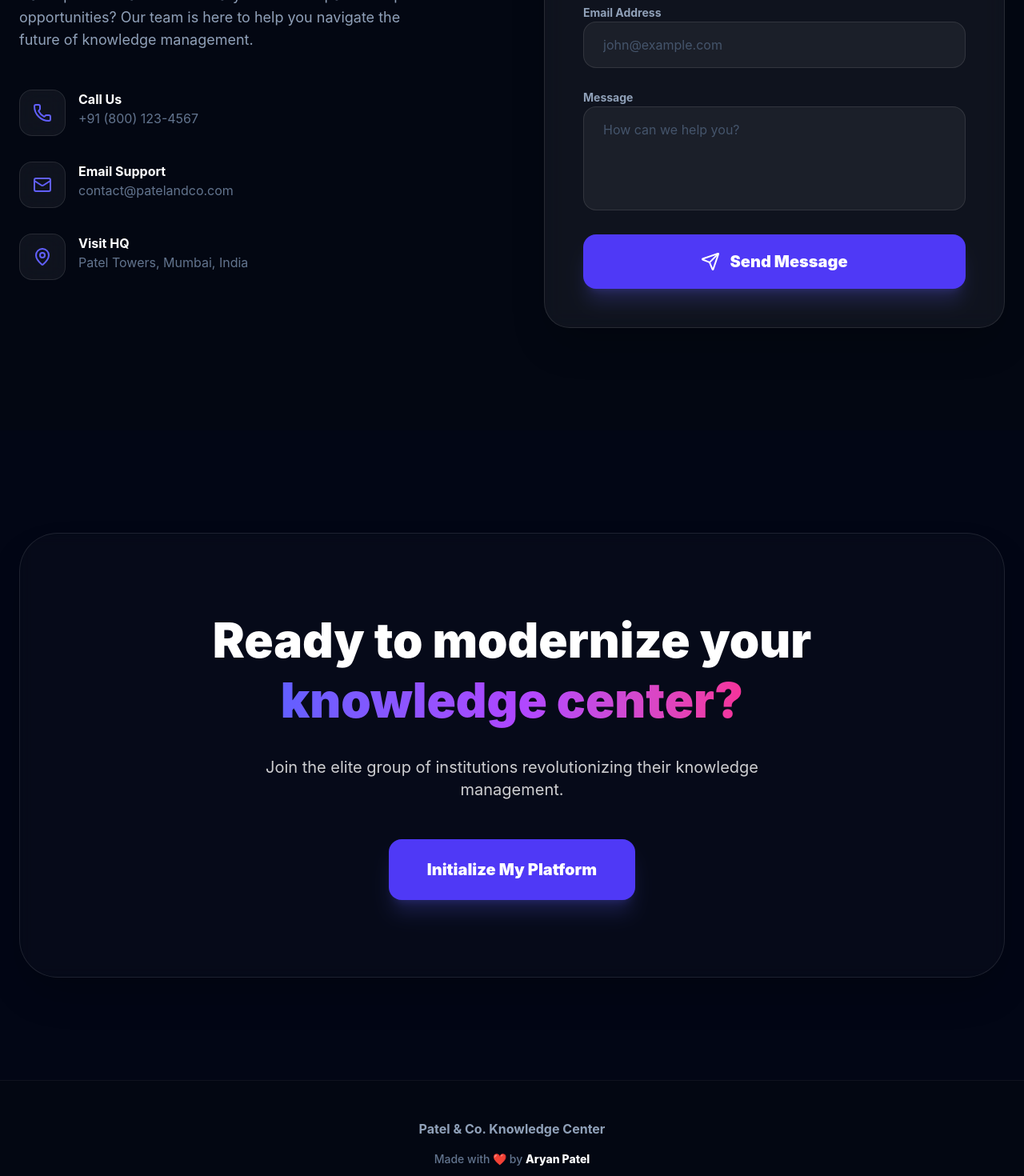
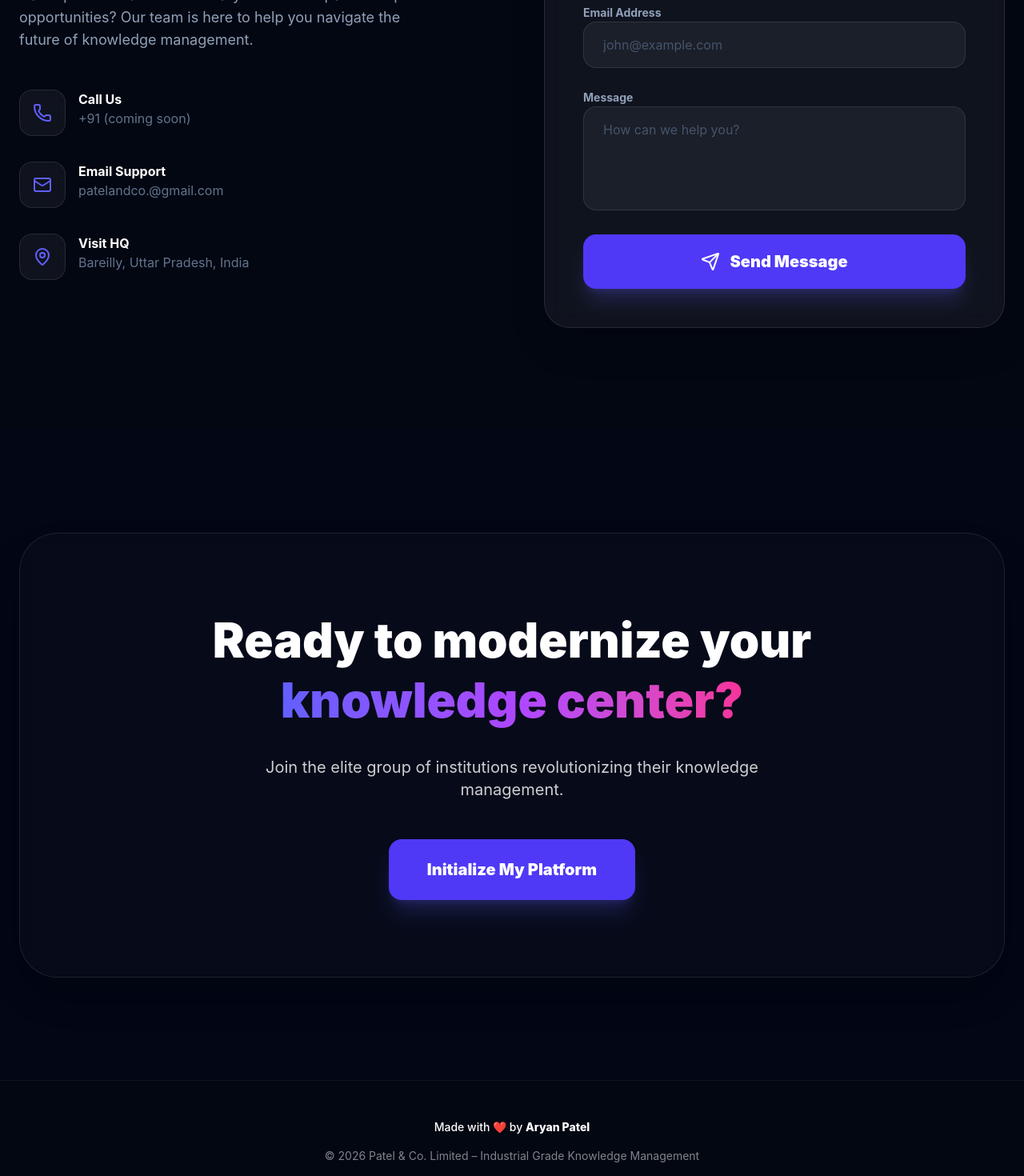
Before and after one commit to AryanPatel-AI/Libary-Management, a React (Vite) app in the folder frontend/: page / in a window 1280 px wide. Shown: the part 1080-2550 px from the top of the page at 80% size. Built offline with nearby package versions, Linux system fonts and the light colour scheme.

Commit message:
Finalized branding and fixed SMTP initialization order

```diff
--- a/frontend/src/components/ContactSection.jsx
+++ b/frontend/src/components/ContactSection.jsx
@@ -41,9 +41,9 @@ const ContactSection = () => {
 
             <div className="space-y-8">
               {[
-                { icon: <Phone className="w-6 h-6 text-indigo-500" />, title: "Call Us", detail: "+91 (800) 123-4567" },
-                { icon: <Mail className="w-6 h-6 text-indigo-500" />, title: "Email Support", detail: "contact@patelandco.com" },
-                { icon: <MapPin className="w-6 h-6 text-indigo-500" />, title: "Visit HQ", detail: "Patel Towers, Mumbai, India" }
+                { icon: <Phone className="w-6 h-6 text-indigo-500" />, title: "Call Us", detail: "+91 (coming soon)" },
+                { icon: <Mail className="w-6 h-6 text-indigo-500" />, title: "Email Support", detail: "patelandco.@gmail.com" },
+                { icon: <MapPin className="w-6 h-6 text-indigo-500" />, title: "Visit HQ", detail: "Bareilly, Uttar Pradesh, India" }
               ].map((item, i) => (
                 <div key={i} className="flex gap-4 items-start">
                   <div className="p-4 rounded-2xl bg-white/5 border border-white/10 backdrop-blur-md">
@@ -71,7 +71,7 @@ const ContactSection = () => {
                   required
                   type="text"
                   value={formData.name}
-                  onChange={(e) => setFormData({...formData, name: e.target.value})}
+                  onChange={(e) => setFormData({ ...formData, name: e.target.value })}
                   placeholder="John Doe"
                   className="w-full px-6 py-4 bg-white/5 border border-white/10 rounded-2xl outline-none focus:border-indigo-500 transition-colors text-white placeholder:text-slate-600"
                 />
@@ -82,7 +82,7 @@ const ContactSection = () => {
                   required
                   type="email"
                   value={formData.email}
-                  onChange={(e) => setFormData({...formData, email: e.target.value})}
+                  onChange={(e) => setFormData({ ...formData, email: e.target.value })}
                   placeholder="john@example.com"
                   className="w-full px-6 py-4 bg-white/5 border border-white/10 rounded-2xl outline-none focus:border-indigo-500 transition-colors text-white placeholder:text-slate-600"
                 />
@@ -93,7 +93,7 @@ const ContactSection = () => {
                   required
                   rows="4"
                   value={formData.message}
-                  onChange={(e) => setFormData({...formData, message: e.target.value})}
+                  onChange={(e) => setFormData({ ...formData, message: e.target.value })}
                   placeholder="How can we help you?"
                   className="w-full px-6 py-4 bg-white/5 border border-white/10 rounded-2xl outline-none focus:border-indigo-500 transition-colors text-white placeholder:text-slate-600 resize-none"
                 ></textarea>
--- a/frontend/src/pages/LandingPage.jsx
+++ b/frontend/src/pages/LandingPage.jsx
@@ -140,13 +140,10 @@ const LandingPage = ({ onOpenLogin }) => {
 
       <footer className="py-12 border-t border-white/5 text-center text-slate-500 text-sm flex flex-col gap-2 bg-[#030712]">
         <div className="container mx-auto px-6">
-          <p className="text-base font-bold text-slate-400 mb-4">
-            Patel & Co. Knowledge Center
-          </p>
-          <p className="text-sm font-medium mb-4">
+          <p className="text-white font-medium mb-4">
             Made with <span className="text-red-500 animate-pulse inline-block">❤️</span> by <span className="font-extrabold text-white">Aryan Patel</span>
           </p>
-          <p className="text-xs opacity-50">
+          <p className="text-white opacity-50">
             © 2026 Patel & Co. Limited – Industrial Grade Knowledge Management
           </p>
         </div>
```
Also changed, not shown: 1 other file (tests, documents, lock files or other folders).
